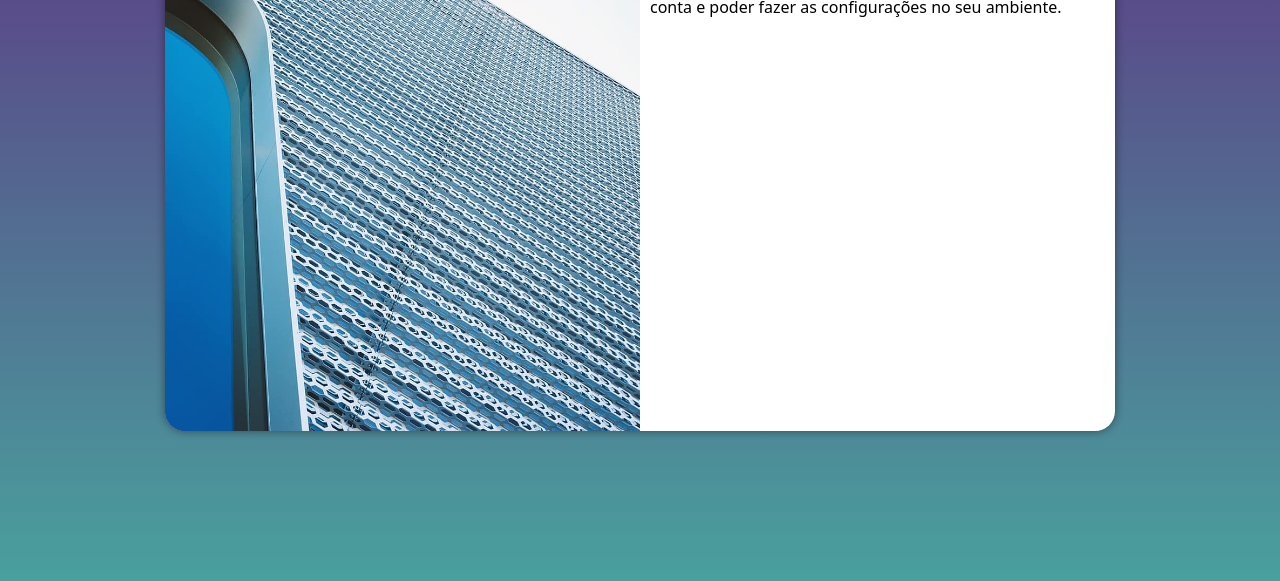
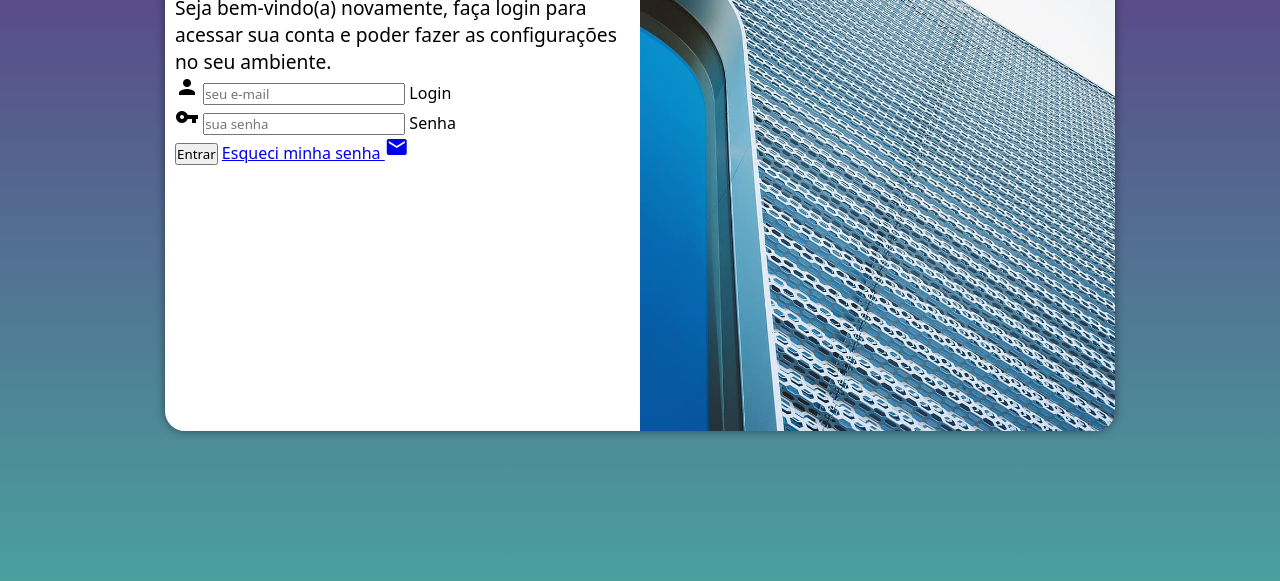
Before and after one commit to renatonmenezes/projeto-login, a plain HTML site: page index.html in a window 1280 px wide. Shown: the part 219-800 px from the top of the page. Drawn offline with Linux system fonts and the light colour scheme.

Commit message:
adicionei o formulário

```diff
--- a/estilos/media-query.css
+++ b/estilos/media-query.css
@@ -40,13 +40,21 @@ Grandes telas: até 1200px
     }
 
     section#login > div#imagem {
-        float: left;
+        float: right;
         width: 50%;
         height: 100%;
     }
 
     section#login > div#formulario {
-        float: right;
+        float: left;
         width: 50%;
     }
+
+    div#formulario > h1 {
+        font-size: 2em;
+    }
+
+    div#formulario > p {
+        font-size: 1.2em;
+    }
 }
--- a/estilos/style.css
+++ b/estilos/style.css
@@ -53,3 +53,8 @@ section#login {
     display: block;
     padding: 10px;
 }
+
+div#formulario > h1 {
+    text-align: center;
+    margin-bottom: 10px;
+}
--- a/index.html
+++ b/index.html
@@ -6,6 +6,7 @@
     <meta name="viewport" content="width=device-width, initial-scale=1.0">
     <title>Login</title>
     <link rel="shortcut icon" href="imagens/favicon.ico" type="image/x-icon">
+    <link href="https://fonts.googleapis.com/icon?family=Material+Icons" rel="stylesheet">
     <link rel="stylesheet" href="estilos/style.css">
     <link rel="stylesheet" href="estilos/media-query.css">
 </head>
@@ -18,8 +19,19 @@
             <div id="formulario">
                 <h1>Login</h1>
                 <p>Seja bem-vindo(a) novamente, faça login para acessar sua conta e poder fazer as configurações no seu ambiente.</p>
-                <form action="#" method="post">
-
+                <form action="#" method="post" autocomplete="on">
+                    <div class="campo">
+                        <span class="material-icons">person</span>
+                        <input type="email" name="login" id="ilogin" placeholder="seu e-mail" autocomplete="email" required maxlength="30">
+                        <label for="ilogin">Login</label>
+                    </div>
+                    <div class="campo">
+                        <span class="material-icons">vpn_key</span>
+                        <input type="password" name="senha" id="isenha" placeholder="sua senha" autocomplete="current-password" required minlength="8" maxlength="20">
+                        <label for="senha">Senha</label>
+                    </div>
+                    <input type="submit" value="Entrar">
+                    <a href="esqueci.html">Esqueci minha senha <i class="material-icons">mail</i></a>
                 </form>
             </div>
         </section>
```
